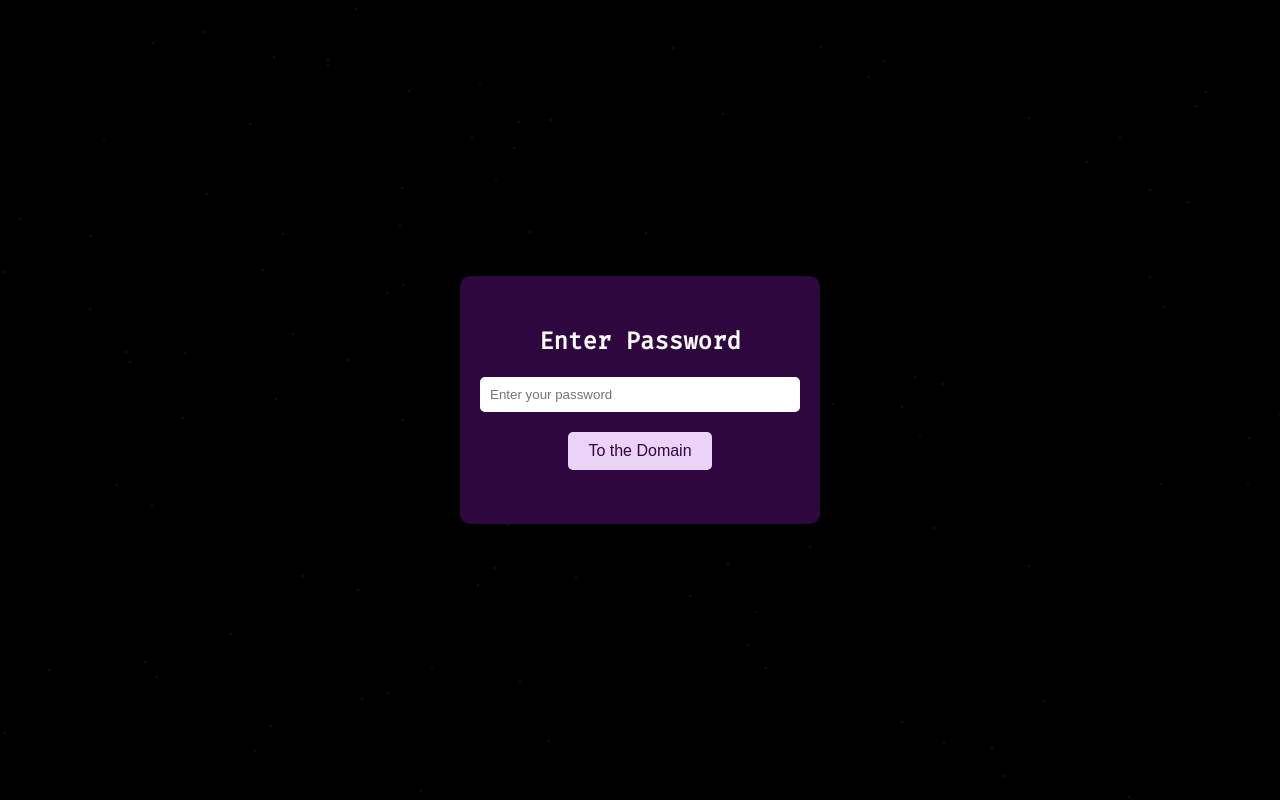
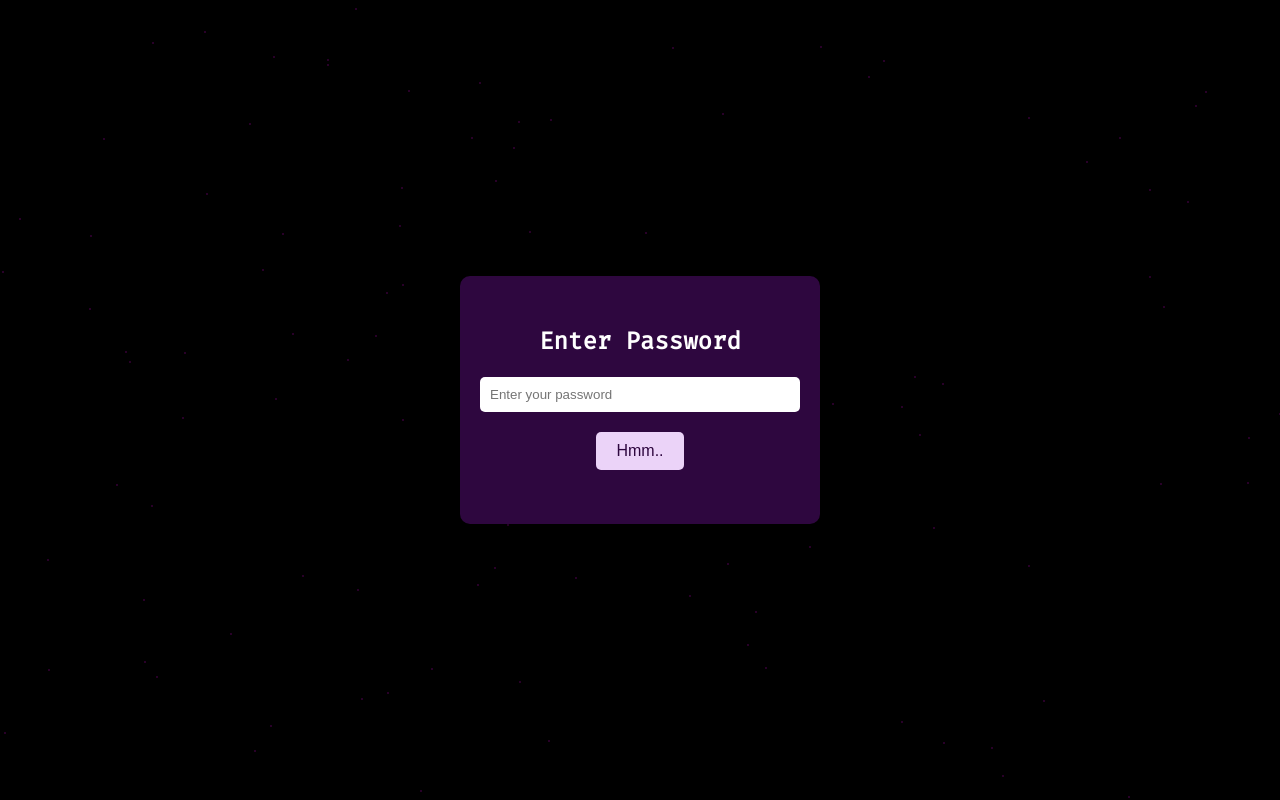
Before and after one commit to viperestjade/itsme, a plain HTML site: page index.html in a window 1280 px wide. Drawn offline with Linux system fonts and the light colour scheme.

Commit message:
Add files via upload

```diff
--- a/index.html
+++ b/index.html
@@ -102,7 +102,7 @@
 <div class="password-container">
     <h2>Enter Password</h2>
     <input type="password" id="password" placeholder="Enter your password">
-    <button onclick="checkPassword()">To the Domain</button>
+    <button onclick="checkPassword()">Hmm..</button>
     <p id="error" class="error-message"></p>
 </div>
 
```
